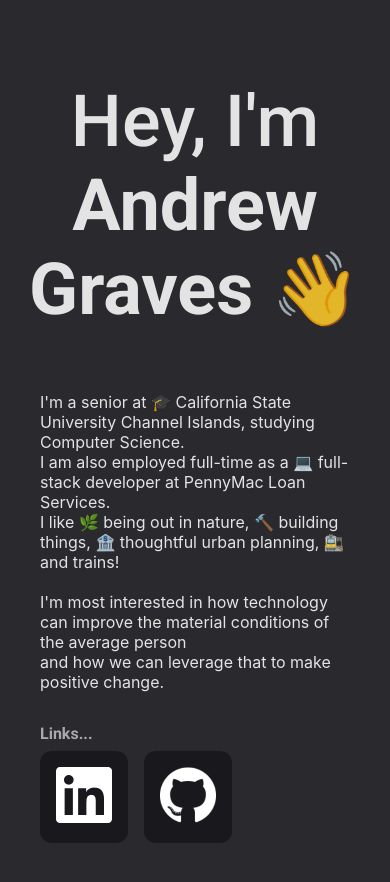
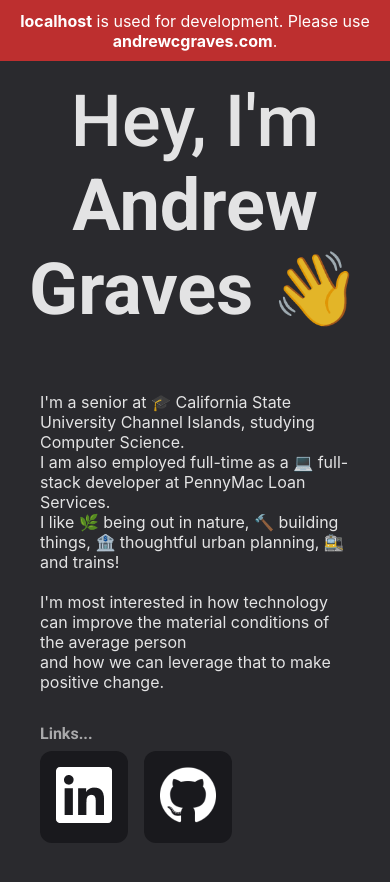
Before and after one commit to andrewcgraves/andrewcgraves.com, a Next.js app: page / in a window 390 px wide. Shown: the top 882 px of the page. Built offline with nearby package versions, Linux system fonts and the light colour scheme.

Commit message:
Added dev banner & fixed mobile phone color issues

```diff
--- a/pages/_app.tsx
+++ b/pages/_app.tsx
@@ -1,12 +1,14 @@
 import '../styles/globals.css'
 import type { AppProps } from 'next/app'
-import { useCallback } from 'react';
+import React, { useCallback, useEffect, useState } from 'react';
 import Particles from 'react-particles';
 import { tsParticles } from 'tsparticles-engine'
 import { loadFull } from 'tsparticles'
 import type { Container, Engine } from 'tsparticles-engine'
 
 function MyApp({ Component, pageProps }: AppProps) {
+  const [hostname, setHostname] = useState('')
+
   const particlesInit = useCallback(async (engine: Engine) => {
     await loadFull(engine)
   }, [])
@@ -17,9 +19,16 @@ function MyApp({ Component, pageProps }: AppProps) {
     tsParticles.loadJSON('tsparticles', 'snow.json')
   }
 
-  return <>
-    <Component {...pageProps} />
-    {isSnowing && <Particles init={particlesInit}/>}
-  </>
+  useEffect(() => {
+    setHostname(window.location.hostname)
+  }, [])
+
+  return (
+    <div className='app'>
+      {hostname != 'andrewcgraves.com' ? (<div className='warningBanner'><b>{hostname}</b> is used for development. Please use <b>andrewcgraves.com</b>.</div>) : null }
+      <Component {...pageProps} />
+      {isSnowing && <Particles init={particlesInit}/>}
+    </div>
+  )
 }
 export default MyApp
--- a/styles/Home.module.css
+++ b/styles/Home.module.css
@@ -6,7 +6,6 @@
   justify-content: center;
   align-items: center;
   /* height: 100vh; */
-  background-color: #2A2A2E;
 }
 
 .main {
--- a/styles/globals.css
+++ b/styles/globals.css
@@ -5,6 +5,10 @@ body {
   font-family: -apple-system, BlinkMacSystemFont, Segoe UI, Roboto, Oxygen,
     Ubuntu, Cantarell, Fira Sans, Droid Sans, Helvetica Neue, sans-serif;
   color: rgba(255, 255, 255, .87);
+}
+
+.app {
+  background-color: #2A2A2E;
 }
 
 a {
@@ -36,3 +40,15 @@ img {
 caption {
   width: 100%;
 }
+
+.warningBanner {
+  position: fixed;
+  top: 0;
+  left: 0;
+  right: 0;
+  padding: 8pt;
+  background-color: #bd2f2f;
+  text-align: center;
+  display: inline-block;
+  color: white;
+}
```
